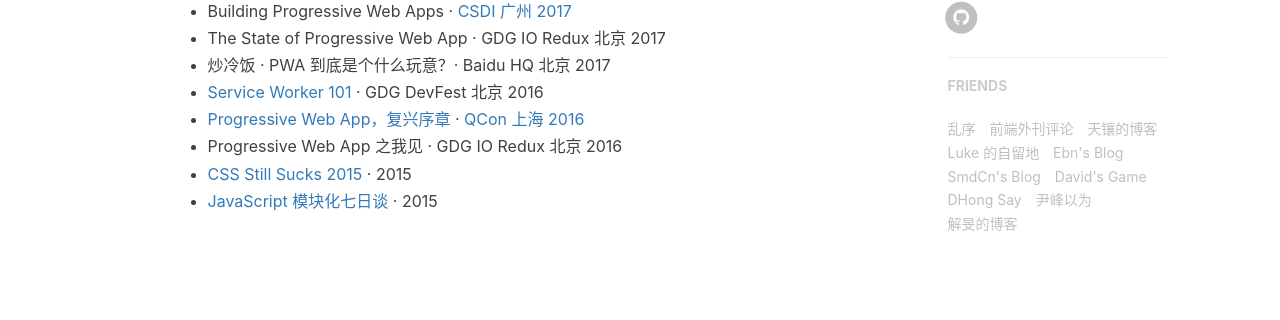
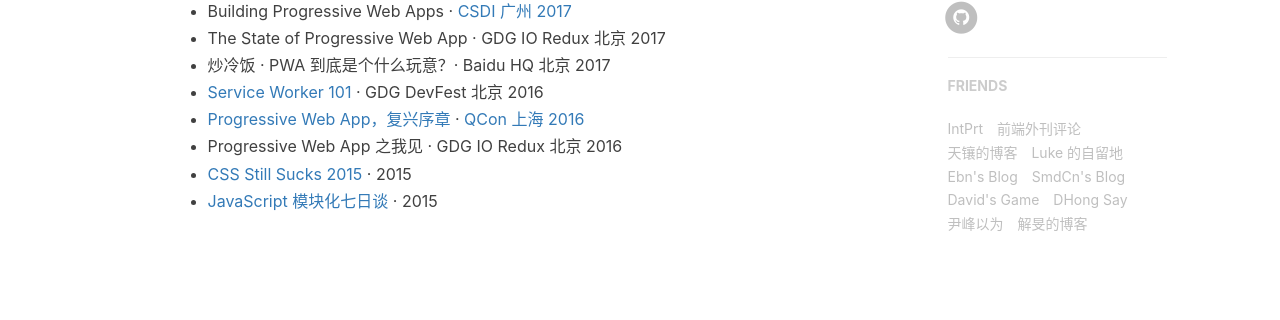
Before and after one commit to linandli/linandli.github.io, a Jekyll site: the page built from about.html, in a window 1280 px wide. Shown: the part 889-1209 px from the top of the page. Built offline with Jekyll 4.4.1, drawn with Linux system fonts in a browser that asks for light colours; nearby versions of some CDN libraries; comment, search, counter and statistics services are not loaded.

Commit message:
edit code

```diff
--- a/_config.yml
+++ b/_config.yml
@@ -48,7 +48,7 @@
 
 
 # Disqus settings
-disqus_username: Carlos
+disqus_username: false
 
 # Netease setttings
 netease_comment: false
@@ -90,8 +90,8 @@
     #     title: "Su",
     #     href: "http://su.gallery/"
     # },{
-        title: "乱序",
-        href: "http://mida.re/"
+        title: "IntPrt",
+        href: "https://github.com/lixiaoyan"
     },{
         title: "前端外刊评论",
         href: "http://qianduan.guru/"
```
